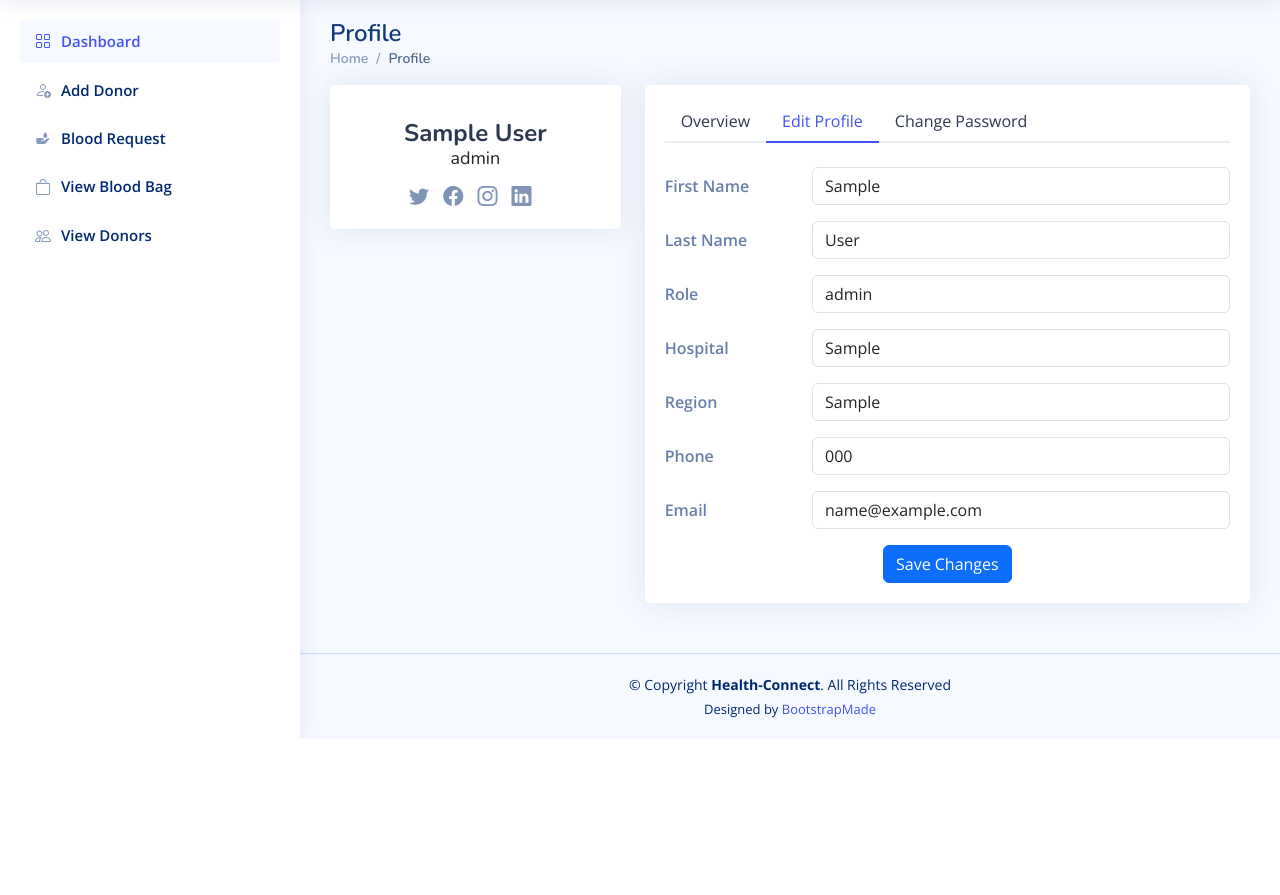
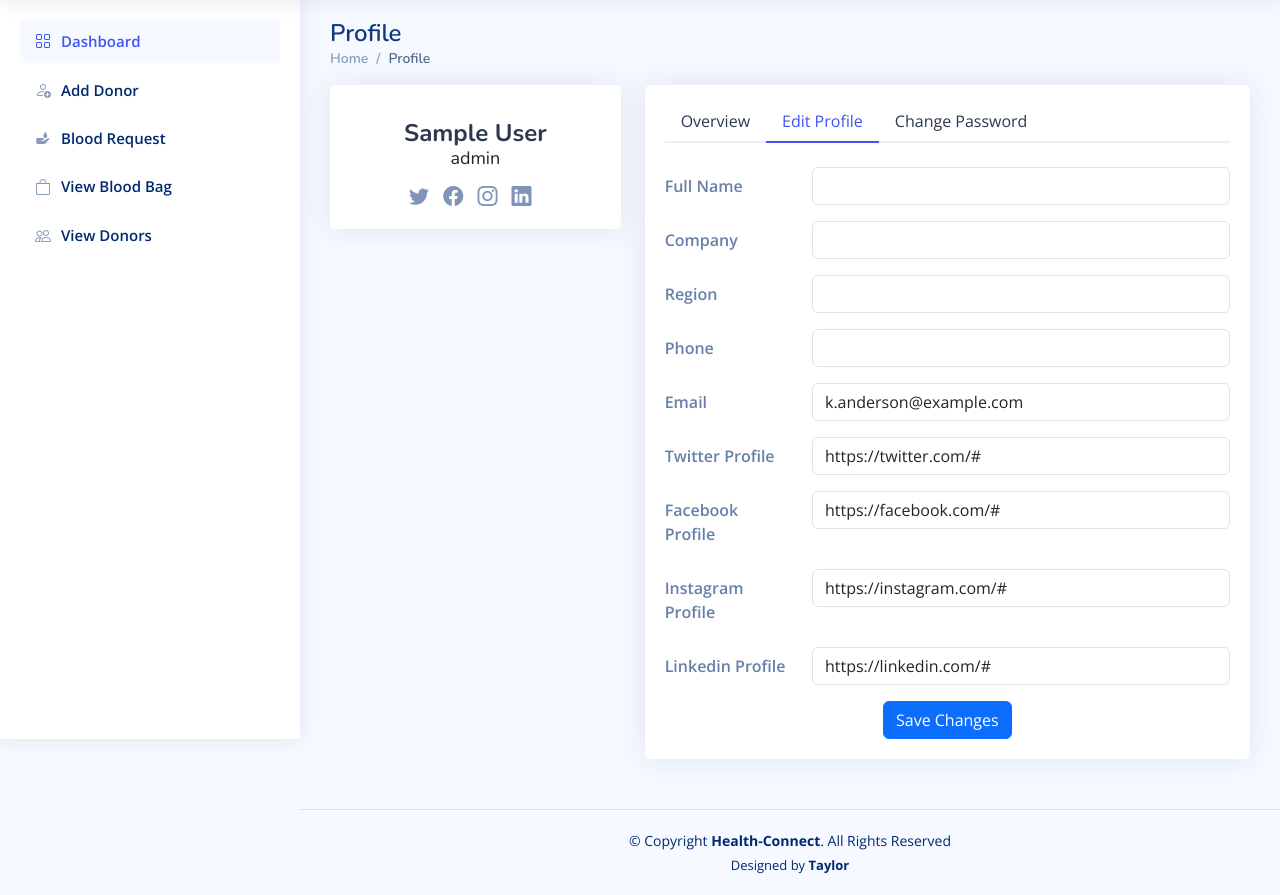
Before and after one commit to TerryTaylor23/Blood-bank-management-system, a PHP site: page /profile.php in a window 1280 px wide, after a click on "Edit Profile". Shown: the part 61-956 px from the top of the page. Before the commit the page ends 800 px from the top, so only its background shows below. Run offline with PHP 8.4, Linux system fonts and the light colour scheme; the visitor is signed in with stand-in values (Sample User, id 1); tables that the repository leaves empty or names only in its code hold one stand-in row (values such as "Sample post"); some libraries are stand-ins or nearby versions.

Commit message:
Implemented password change functionality and enhanced UI components across various pages
This commit introduces a new feature allowing users to change their passwords securely. Additionally, several UI components have been updated or added across multiple pages to improve the overall user experience. These enhancements include layout adjustments, improved navigation, and streamlined forms for better usability.

```diff
--- a/profile.php
+++ b/profile.php
@@ -16,9 +16,9 @@ if (!isset($_SESSION['user_id'])) {
 
 $user_id = $_SESSION['user_id'];
 
-// Fetch user details from the database
+// Fetch user details from the database, including first name, last name, and role
 $query = $con->prepare("
-    SELECT u.username, u.user_type, hs.firstname, hs.lastname, hs.Staff_Role, hs.Hospital, hs.Region, hs.Phone, hs.Email
+    SELECT u.username, u.user_type, hs.firstname, hs.lastname, hs.Staff_Role
     FROM user u
     LEFT JOIN hospital_staff hs ON u.user_id = hs.User_ID
     WHERE u.user_id = ?
@@ -34,10 +34,6 @@ if ($result->num_rows > 0) {
     $firstname = $user['firstname'];
     $lastname = $user['lastname'];
     $role = $user['Staff_Role'];
-    $hospital = $user['Hospital'];
-    $region = $user['Region'];
-    $phone = $user['Phone'];
-    $email = $user['Email'];
 } else {
     // If user is not found, redirect to login page
     header('Location: login.php');
@@ -49,11 +45,9 @@ $con->close();
 
 <!DOCTYPE html>
 <html lang="en">
-
 <head>
   <meta charset="utf-8">
   <meta content="width=device-width, initial-scale=1.0" name="viewport">
-
   <title>Health-Connect</title>
   <meta content="" name="description">
   <meta content="" name="keywords">
@@ -77,13 +71,11 @@ $con->close();
 
   <!-- Template Main CSS File -->
   <link href="assets/css/style.css" rel="stylesheet">
+
 </head>
-
 <body>
-
   <!-- ======= Header ======= -->
   <header id="header" class="header fixed-top d-flex align-items-center">
-
     <div class="d-flex align-items-center justify-content-between">
       <a href="hospital_dashboard.php" class="logo d-flex align-items-center">
         <img src="assets/img/OIG2.jfif" alt="">
@@ -94,9 +86,9 @@ $con->close();
 
     <nav class="header-nav ms-auto">
       <ul class="d-flex align-items-center">
-
         <li class="nav-item dropdown pe-3">
           <a class="nav-link nav-profile d-flex align-items-center pe-0" href="#" data-bs-toggle="dropdown">
+            <!--<img src="assets/img/profile-img.jpg" alt="Profile" class="rounded-circle">-->
             <span class="d-none d-md-block dropdown-toggle ps-2"><?php echo htmlspecialchars($firstname . ' ' . $lastname); ?></span>
           </a><!-- End Profile Image Icon -->
 
@@ -124,15 +116,13 @@ $con->close();
                 <span>Sign Out</span>
               </a>
             </li>
-
           </ul><!-- End Profile Dropdown Items -->
         </li><!-- End Profile Nav -->
-
       </ul>
     </nav><!-- End Icons Navigation -->
-
   </header><!-- End Header -->
 
+  <!-- ======= Sidebar ======= -->
   <aside id="sidebar" class="sidebar">
     <ul class="sidebar-nav" id="sidebar-nav">
       <li class="nav-item">
@@ -140,33 +130,36 @@ $con->close();
           <i class="bi bi-grid"></i>
           <span>Dashboard</span>
         </a>
-      </li>
+      </li><!-- End Dashboard Nav -->
       <li class="nav-item">
         <a class="nav-link collapsed" href="add_donor.php">
           <i class="bi bi-person-add"></i>
           <span>Add Donor</span>
         </a>
-      </li>
+      </li><!-- End Medical Records Page Nav -->
+
       <li class="nav-item">
         <a class="nav-link collapsed" href="#">
           <i class="bx bxs-donate-blood"></i>
           <span>Blood Request</span>
         </a>
-      </li>
+      </li><!-- End Blood Transfusion Request Page Nav -->
+
       <li class="nav-item">
         <a class="nav-link collapsed" href="blood_bag.php">
           <i class="bi bi-bag"></i>
           <span>View Blood Bag</span>
         </a>
-      </li>
+      </li><!-- End Blood Transfusion Request Page Nav -->
+
       <li class="nav-item">
         <a class="nav-link collapsed" href="view_donors.php">
           <i class="bi bi-people"></i>
           <span>View Donors</span>
         </a>
-      </li>
+      </li><!-- End Donors Page Nav -->
     </ul>
-  </aside><!-- End Sidebar-->
+  </aside><!-- End Sidebar -->
 
   <main id="main" class="main">
     <div class="pagetitle">
@@ -182,8 +175,10 @@ $con->close();
     <section class="section profile">
       <div class="row">
         <div class="col-xl-4">
+
           <div class="card">
             <div class="card-body profile-card pt-4 d-flex flex-column align-items-center">
+
               <h2><?php echo htmlspecialchars($firstname . ' ' . $lastname); ?></h2>
               <h3><?php echo htmlspecialchars($role); ?></h3>
               <div class="social-links mt-2">
@@ -194,97 +189,125 @@ $con->close();
               </div>
             </div>
           </div>
+
         </div>
 
         <div class="col-xl-8">
+
           <div class="card">
             <div class="card-body pt-3">
               <!-- Bordered Tabs -->
               <ul class="nav nav-tabs nav-tabs-bordered">
+
                 <li class="nav-item">
                   <button class="nav-link active" data-bs-toggle="tab" data-bs-target="#profile-overview">Overview</button>
                 </li>
+
                 <li class="nav-item">
                   <button class="nav-link" data-bs-toggle="tab" data-bs-target="#profile-edit">Edit Profile</button>
                 </li>
+
                 <li class="nav-item">
                   <button class="nav-link" data-bs-toggle="tab" data-bs-target="#profile-change-password">Change Password</button>
                 </li>
+
               </ul>
               <div class="tab-content pt-2">
+
                 <div class="tab-pane fade show active profile-overview" id="profile-overview">
                   <h5 class="card-title">Profile Details</h5>
+
                   <div class="row">
-                    <div class="col-lg-3 col-md-4 label">Full Name</div>
+                    <div class="col-lg-3 col-md-4 label ">Full Name</div>
                     <div class="col-lg-9 col-md-8"><?php echo htmlspecialchars($firstname . ' ' . $lastname); ?></div>
                   </div>
+
                   <div class="row">
                     <div class="col-lg-3 col-md-4 label">Hospital</div>
-                    <div class="col-lg-9 col-md-8"><?php echo htmlspecialchars($hospital); ?></div>
+                    <div class="col-lg-9 col-md-8">Mount Meru</div>
                   </div>
+
                   <div class="row">
                     <div class="col-lg-3 col-md-4 label">Region</div>
-                    <div class="col-lg-9 col-md-8"><?php echo htmlspecialchars($region); ?></div>
+                    <div class="col-lg-9 col-md-8">Arusha</div>
                   </div>
+
                   <div class="row">
                     <div class="col-lg-3 col-md-4 label">Phone</div>
-                    <div class="col-lg-9 col-md-8"><?php echo htmlspecialchars($phone); ?></div>
+                    <div class="col-lg-9 col-md-8"></div>
                   </div>
+
                   <div class="row">
                     <div class="col-lg-3 col-md-4 label">Email</div>
-                    <div class="col-lg-9 col-md-8"><?php echo htmlspecialchars($email); ?></div>
+                    <div class="col-lg-9 col-md-8"></div>
                   </div>
+
                 </div>
 
                 <div class="tab-pane fade profile-edit pt-3" id="profile-edit">
+
                   <!-- Profile Edit Form -->
-                  <form action="update_profile.php" method="post">
+                  <form>
                     <div class="row mb-3">
-                      <label for="firstname" class="col-md-4 col-lg-3 col-form-label">First Name</label>
+                      <label for="fullName" class="col-md-4 col-lg-3 col-form-label">Full Name</label>
                       <div class="col-md-8 col-lg-9">
-                        <input name="firstname" type="text" class="form-control" id="firstname" value="<?php echo htmlspecialchars($firstname); ?>">
+                        <input name="fullName" type="text" class="form-control" id="fullName">
                       </div>
                     </div>
 
                     <div class="row mb-3">
-                      <label for="lastname" class="col-md-4 col-lg-3 col-form-label">Last Name</label>
+                      <label for="company" class="col-md-4 col-lg-3 col-form-label">Company</label>
                       <div class="col-md-8 col-lg-9">
-                        <input name="lastname" type="text" class="form-control" id="lastname" value="<?php echo htmlspecialchars($lastname); ?>">
+                        <input name="company" type="text" class="form-control" id="company">
                       </div>
                     </div>
 
                     <div class="row mb-3">
-                      <label for="role" class="col-md-4 col-lg-3 col-form-label">Role</label>
+                      <label for="Country" class="col-md-4 col-lg-3 col-form-label">Region</label>
                       <div class="col-md-8 col-lg-9">
-                        <input name="role" type="text" class="form-control" id="role" value="<?php echo htmlspecialchars($role); ?>">
+                        <input name="country" type="text" class="form-control" id="Country">
                       </div>
                     </div>
 
                     <div class="row mb-3">
-                      <label for="hospital" class="col-md-4 col-lg-3 col-form-label">Hospital</label>
+                      <label for="Phone" class="col-md-4 col-lg-3 col-form-label">Phone</label>
                       <div class="col-md-8 col-lg-9">
-                        <input name="hospital" type="text" class="form-control" id="hospital" value="<?php echo htmlspecialchars($hospital); ?>">
+                        <input name="phone" type="text" class="form-control" id="Phone">
                       </div>
                     </div>
 
                     <div class="row mb-3">
-                      <label for="region" class="col-md-4 col-lg-3 col-form-label">Region</label>
+                      <label for="Email" class="col-md-4 col-lg-3 col-form-label">Email</label>
                       <div class="col-md-8 col-lg-9">
-                        <input name="region" type="text" class="form-control" id="region" value="<?php echo htmlspecialchars($region); ?>">
+                        <input name="email" type="email" class="form-control" id="Email" value="k.anderson@example.com">
                       </div>
                     </div>
 
                     <div class="row mb-3">
-                      <label for="phone" class="col-md-4 col-lg-3 col-form-label">Phone</label>
+                      <label for="Twitter" class="col-md-4 col-lg-3 col-form-label">Twitter Profile</label>
                       <div class="col-md-8 col-lg-9">
-                        <input name="phone" type="text" class="form-control" id="phone" value="<?php echo htmlspecialchars($phone); ?>">
+                        <input name="twitter" type="text" class="form-control" id="Twitter" value="https://twitter.com/#">
                       </div>
                     </div>
 
                     <div class="row mb-3">
-                      <label for="email" class="col-md-4 col-lg-3 col-form-label">Email</label>
+                      <label for="Facebook" class="col-md-4 col-lg-3 col-form-label">Facebook Profile</label>
                       <div class="col-md-8 col-lg-9">
-                        <input name="email" type="email" class="form-control" id="email" value="<?php echo htmlspecialchars($email); ?>">
+                        <input name="facebook" type="text" class="form-control" id="Facebook" value="https://facebook.com/#">
+                      </div>
+                    </div>
+
+                    <div class="row mb-3">
+                      <label for="Instagram" class="col-md-4 col-lg-3 col-form-label">Instagram Profile</label>
+                      <div class="col-md-8 col-lg-9">
+                        <input name="instagram" type="text" class="form-control" id="Instagram" value="https://instagram.com/#">
+                      </div>
+                    </div>
+
+                    <div class="row mb-3">
+                      <label for="Linkedin" class="col-md-4 col-lg-3 col-form-label">Linkedin Profile</label>
+                      <div class="col-md-8 col-lg-9">
+                        <input name="linkedin" type="text" class="form-control" id="Linkedin" value="https://linkedin.com/#">
                       </div>
                     </div>
 
@@ -292,29 +315,31 @@ $con->close();
                       <button type="submit" class="btn btn-primary">Save Changes</button>
                     </div>
                   </form><!-- End Profile Edit Form -->
+
                 </div>
 
                 <div class="tab-pane fade pt-3" id="profile-change-password">
                   <!-- Change Password Form -->
                       <form action="change_password.php" method="post">
+
                       <div class="row mb-3">
-                      <label for="current_password" class="col-md-4 col-lg-3 col-form-label">Current Password</label>
+                        <label for="currentPassword" class="col-md-4 col-lg-3 col-form-label">Current Password</label>
                         <div class="col-md-8 col-lg-9">
-                        <input name="current_password" type="password" class="form-control" id="current_password">
+                          <input name="currentPassword" type="password" class="form-control" id="currentPassword" required>
                         </div>
                       </div>
 
                       <div class="row mb-3">
-                      <label for="new_password" class="col-md-4 col-lg-3 col-form-label">New Password</label>
+                        <label for="newPassword" class="col-md-4 col-lg-3 col-form-label">New Password</label>
                         <div class="col-md-8 col-lg-9">
-                        <input name="new_password" type="password" class="form-control" id="new_password">
+                          <input name="newPassword" type="password" class="form-control" id="newPassword" required>
                         </div>
                       </div>
 
                       <div class="row mb-3">
-                      <label for="confirm_password" class="col-md-4 col-lg-3 col-form-label">Confirm Password</label>
+                        <label for="renewPassword" class="col-md-4 col-lg-3 col-form-label">Re-enter New Password</label>
                         <div class="col-md-8 col-lg-9">
-                        <input name="confirm_password" type="password" class="form-control" id="confirm_password">
+                          <input name="renewPassword" type="password" class="form-control" id="renewPassword" required>
                         </div>
                       </div>
 
@@ -322,29 +347,33 @@ $con->close();
                         <button type="submit" class="btn btn-primary">Change Password</button>
                       </div>
                       </form><!-- End Change Password Form -->
+
                 </div>
+
               </div><!-- End Bordered Tabs -->
+
+
           </div>
-          </div>
-        </div>
+        </div><!-- End Left side columns -->
       </div>
     </section>
   </main><!-- End #main -->
 
+  <!-- ======= Footer ======= -->
   <footer id="footer" class="footer">
     <div class="copyright">
       &copy; Copyright <strong><span>Health-Connect</span></strong>. All Rights Reserved
     </div>
     <div class="credits">
-      Designed by <a href="https://bootstrapmade.com/">BootstrapMade</a>
+      Designed by <strong>Taylor</strong>
     </div>
   </footer><!-- End Footer -->
 
   <a href="#" class="back-to-top d-flex align-items-center justify-content-center"><i class="bi bi-arrow-up-short"></i></a>
 
   <!-- Vendor JS Files -->
+  <script src="assets/vendor/apexcharts/apexcharts.min.js"></script>
   <script src="assets/vendor/bootstrap/js/bootstrap.bundle.min.js"></script>
-  <script src="assets/vendor/apexcharts/apexcharts.min.js"></script>
   <script src="assets/vendor/chart.js/chart.umd.js"></script>
   <script src="assets/vendor/echarts/echarts.min.js"></script>
   <script src="assets/vendor/quill/quill.min.js"></script>
@@ -354,7 +383,5 @@ $con->close();
 
   <!-- Template Main JS File -->
   <script src="assets/js/main.js"></script>
-
 </body>
-
 </html>
```
Also changed, not shown: change_password.php (added, +61 -0 lines). Lines whose indentation alone changed are shown as unchanged.
